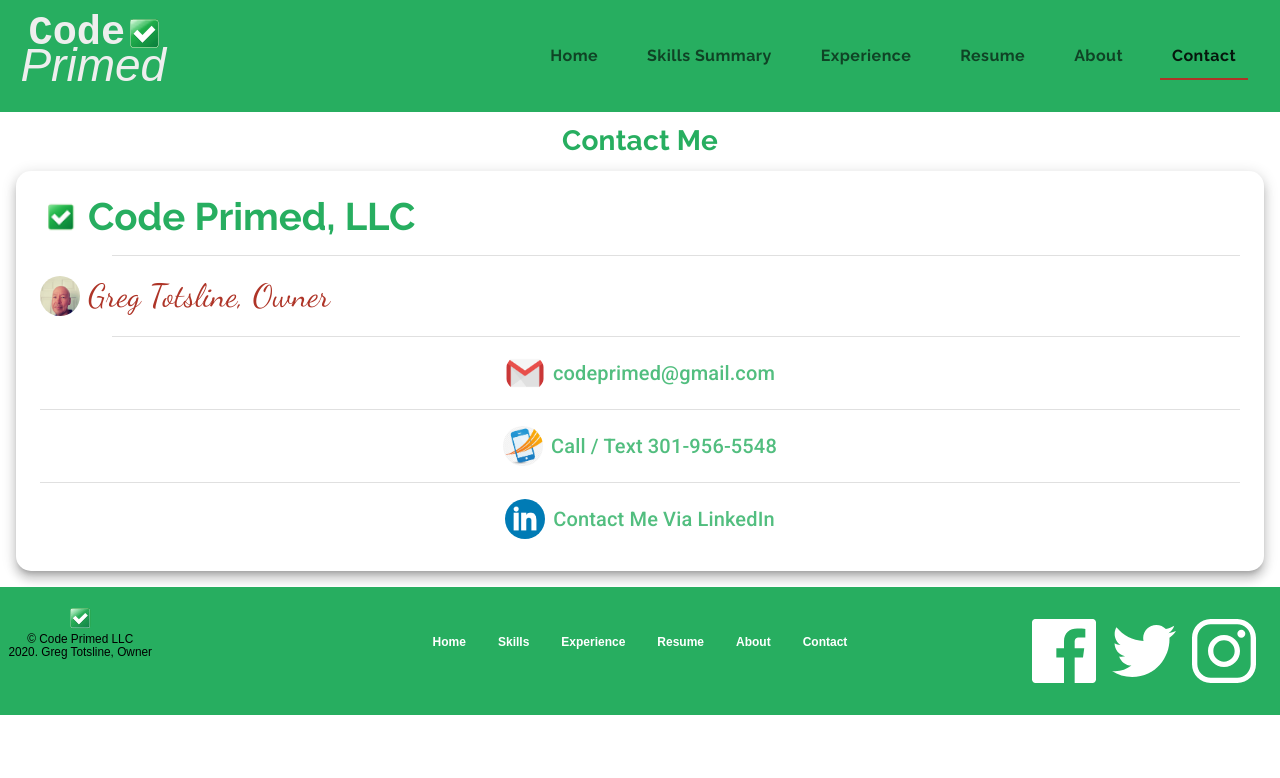
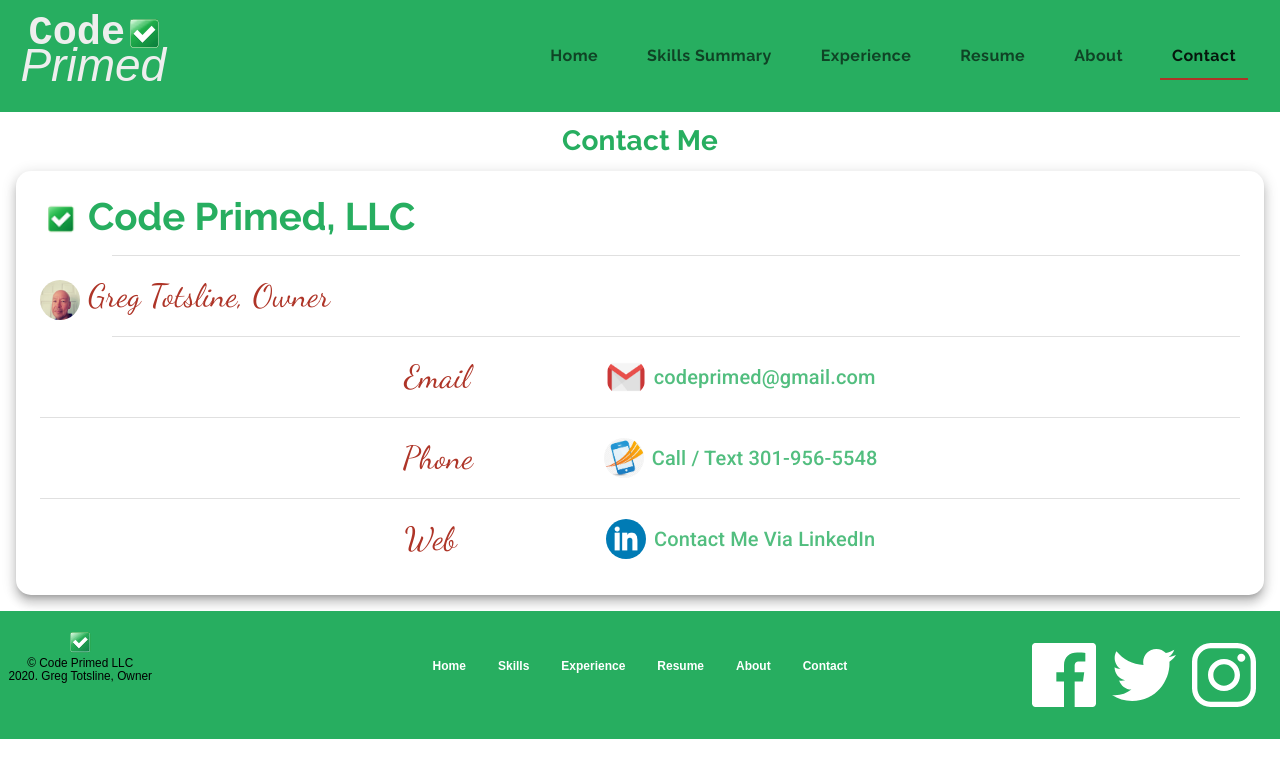
Before and after one commit to codemasterg/material-ui-class, a React (Create React App) app in the folder codeprimed/: page /contact in a window 1280 px wide. Shown: the top 778 px of the page. Built offline with nearby package versions, Linux system fonts and the light colour scheme.

Commit message:
Added labels to contact types on medium and larger screens. Styling.

```diff
--- a/codeprimed/src/components/ui/Contact/Contact.js
+++ b/codeprimed/src/components/ui/Contact/Contact.js
@@ -6,6 +6,8 @@ import Grid from '@material-ui/core/Grid';
 import Typography from '@material-ui/core/Typography';
 import CardContent from '@material-ui/core/CardContent'
 import Avatar from '@material-ui/core/Avatar';
+import useMediaQuery from '@material-ui/core/useMediaQuery'
+import { useTheme } from '@material-ui/core/styles'
 
 import cardStyles from '../CommonStyles/cardStyles';
 import contactStyles from './contactStyles'
@@ -18,6 +20,8 @@ import favicon from '../../../assets/favicon.png'
 const Contact = (props) => {
 
     const classes = { ...cardStyles(), ...contactStyles() };
+    const theme = useTheme();
+    const isNotSmallScreen = useMediaQuery(theme.breakpoints.up("sm"));  // medium and smaller
 
     return (
         <>
@@ -27,7 +31,7 @@ const Contact = (props) => {
             <Card className={classes.card} style={{ margin: "1em" }}>
 
                 <CardContent>
-                    <Grid container alignItems="center" justify="left" spacing={1} alignContent='space-between'>
+                    <Grid container alignItems="flex-end" justify="left" spacing={1} alignContent='space-between'>
                         <Grid item>
                             <Avatar alt="favicon" src={favicon} />
                         </Grid>
@@ -37,16 +41,20 @@ const Contact = (props) => {
 
                     </Grid>
                     <Divider variant="inset" className={classes.divider} />
-                    <Grid container direction="row" alignItems="center" justify="left" spacing={1} >
+                    <Grid container direction="row" alignItems="flex-end" justify="left" spacing={1} >
                         <Grid item>
                             <Avatar alt="Greg Totsline" src={selfie} />
                         </Grid>
                         <Grid item>
-                            <Typography className={classes.cardSummary}>Greg Totsline, Owner</Typography>
+                            <Typography className={classes.contactTypeLabel}>Greg Totsline, Owner</Typography>
                         </Grid>
                     </Grid>
                     <Divider variant="inset" className={classes.divider} />
                     <Grid container direction="row" alignItems="center" justify="center" spacing={1} >
+                        {isNotSmallScreen ?
+                            <Grid item xs={2}>
+                                <Typography className={classes.contactTypeLabel}>Email</Typography>
+                            </Grid> : null}
                         <Grid item>
                             <Avatar alt="gmail" src={gmailLogo} />
                         </Grid>
@@ -56,6 +64,10 @@ const Contact = (props) => {
                     </Grid>
                     <Divider variant="fullWidth" className={classes.divider} />
                     <Grid container direction="row" alignItems="center" justify="center" spacing={1} >
+                        {isNotSmallScreen ?
+                            <Grid item xs={2}>
+                                <Typography className={classes.contactTypeLabel}>Phone</Typography>
+                            </Grid> : null}
                         <Grid item>
                             <Avatar alt="cell phone" src={phoneLogo} />
                         </Grid>
@@ -65,6 +77,10 @@ const Contact = (props) => {
                     </Grid>
                     <Divider variant="fullWidth" className={classes.divider} />
                     <Grid container direction="row" alignItems="center" justify="center" spacing={1} >
+                        {isNotSmallScreen ?
+                            <Grid item xs={2}>
+                                <Typography className={classes.contactTypeLabel}>Web</Typography>
+                            </Grid> : null}
                         <Grid item>
                             <Avatar alt="Linked In" src={linkedInLogo} />
                         </Grid>
--- a/codeprimed/src/components/ui/Contact/contactStyles.js
+++ b/codeprimed/src/components/ui/Contact/contactStyles.js
@@ -20,6 +20,12 @@ export default makeStyles((theme) => ({
             fontSize: "1rem",
         },
     },
+    contactTypeLabel: {
+        ...theme.typography.handwrittenTitle,
+        [theme.breakpoints.down("sm")]: {
+            fontSize: "1.5rem",
+        }
+    },
 
     divider: {
         marginTop: "1em",
--- a/codeprimed/src/components/ui/Footer/Footer.js
+++ b/codeprimed/src/components/ui/Footer/Footer.js
@@ -15,7 +15,7 @@ const Footer = (props) => {
     return (
         <footer className={classes.footer}>
             {/* Hide footer content if on a mobile */}
-            <Hidden mdDown>
+            <Hidden smDown>
                 <Grid container justify="center" className={classes.footerContainer}>
                     <Grid item className={classes.footerGridItem} >
                         <Grid container direction="column" spacing={1}>
--- a/codeprimed/src/components/ui/Header/Header.js
+++ b/codeprimed/src/components/ui/Header/Header.js
@@ -38,7 +38,7 @@ function ElevationScroll(props) {
 const Header = (props) => {
     const classes = headerStyles();
     const theme = useTheme();
-    const isMediumToSmallScreen = useMediaQuery(theme.breakpoints.down("md"));  // medium and smaller
+    const isSmallScreen = useMediaQuery(theme.breakpoints.down("sm"));  // medium and smaller
     // iOS has a "swipe to go back" feature that interferes with the discovery feature, so discovery has to be disabled.
     const iOS = process.browser && /iPad|iPhone|iPod/.test(navigator.userAgent);
 
@@ -207,7 +207,7 @@ const Header = (props) => {
                             <img src={logo} alt="company logo" className={classes.logo} />
                         </Button>
 
-                        {isMediumToSmallScreen ? drawer : tabs}
+                        {isSmallScreen ? drawer : tabs}
 
                     </Toolbar>
                 </AppBar>
```
